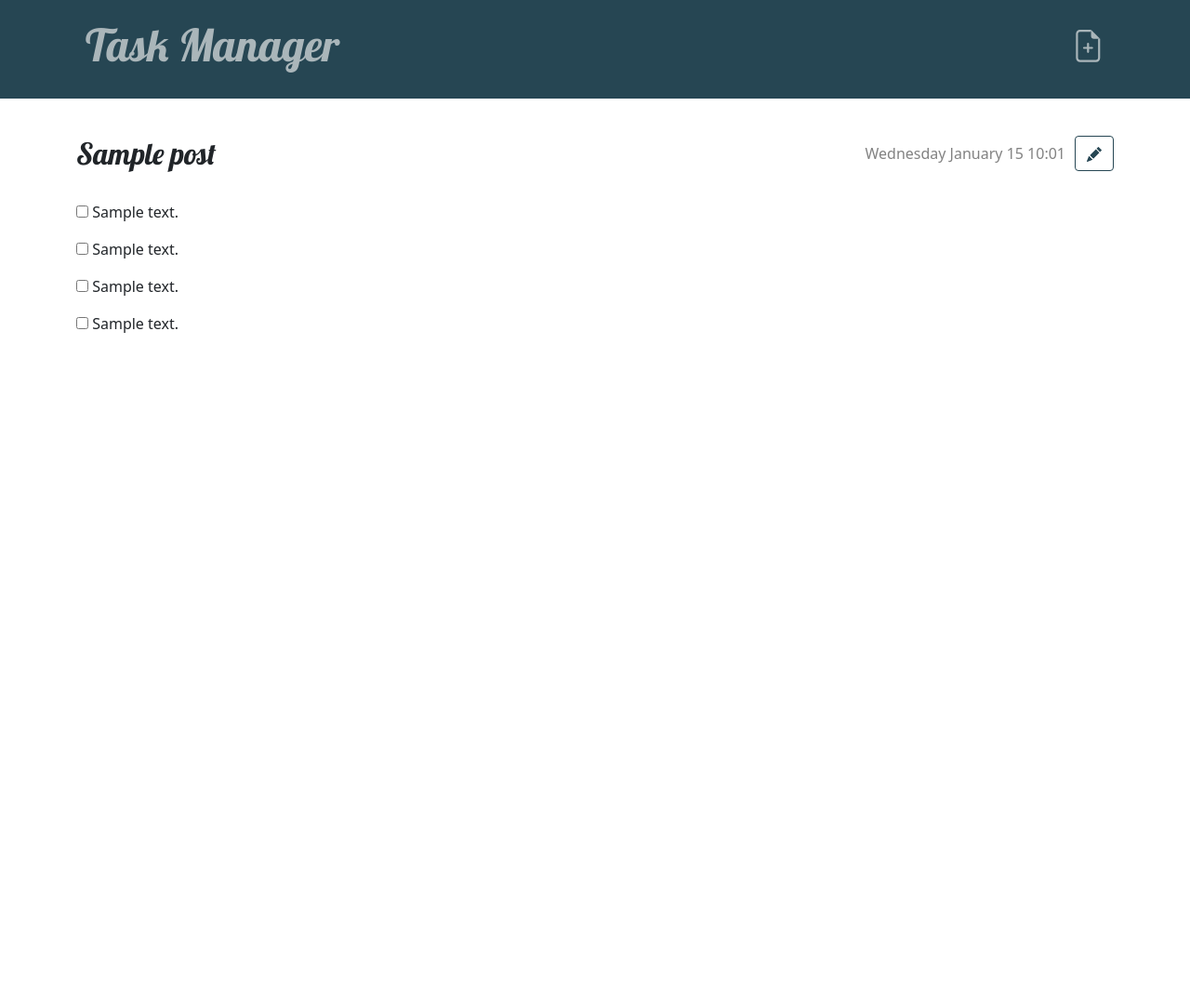
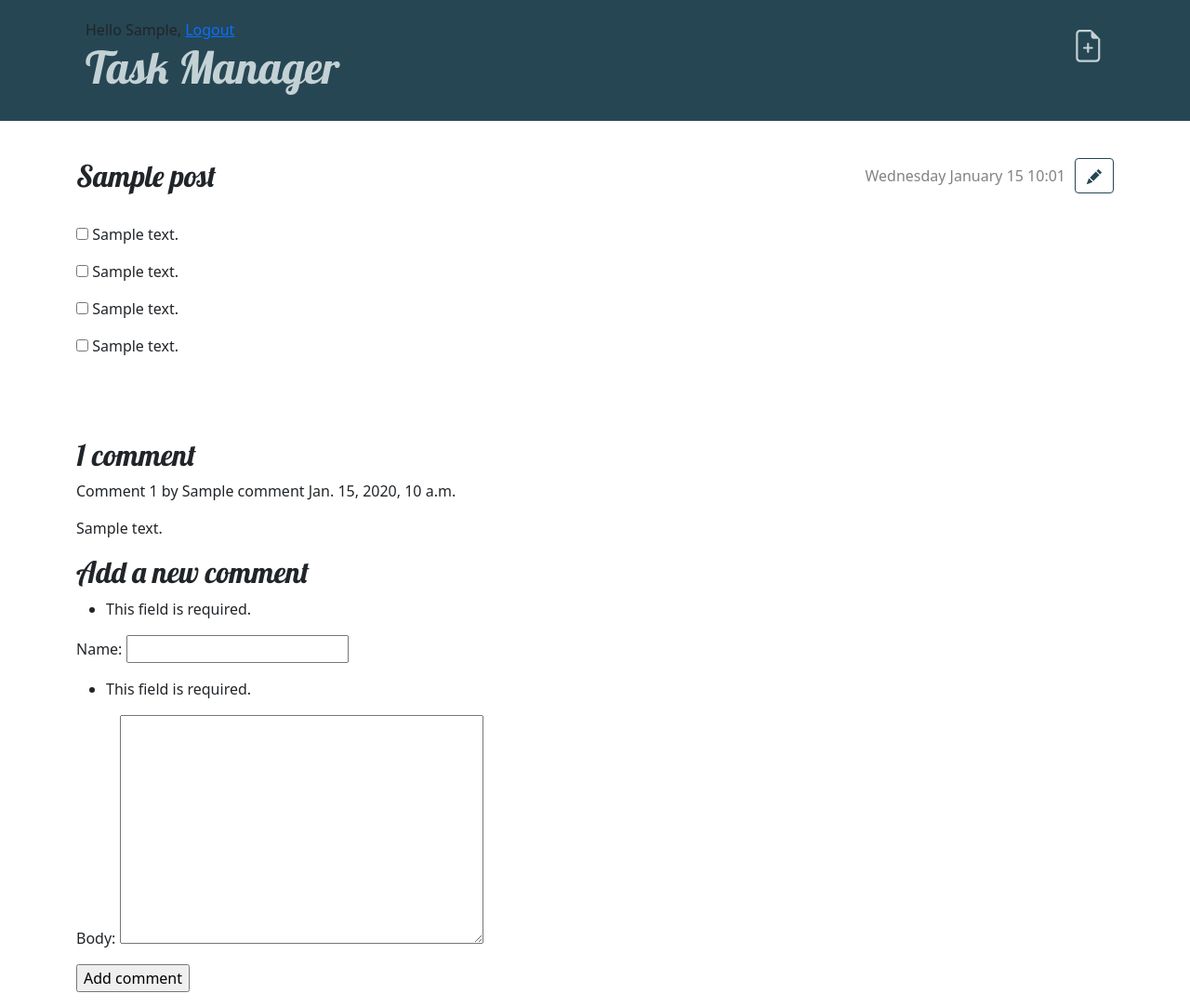
Before and after one commit to ar91904/my-firstblog, a Django app: page /post/1/ in a window 1280 px wide. Shown: the whole page at 93% size. Before the commit the page ends 358 px from the top, so only its background shows below. Run offline with Django 3.2, Linux system fonts and the light colour scheme; a user stored in the database is signed in; tables that the repository leaves empty hold one stand-in row (values such as "Sample post"); some libraries are stand-ins or nearby versions.

Commit message:
Log in page

```diff
--- a/blog/forms.py
+++ b/blog/forms.py
@@ -1,8 +1,16 @@
 from django import forms
-
-from .models import Post
+from .models import Post, Comment
 
 class PostForm(forms.ModelForm):
     class Meta:
         model = Post
         fields = ('title', 'text','text1', 'text2', 'text3',)
+
+class CommentForm(forms.ModelForm):
+    class Meta:
+        model = Comment
+        fields = ('name', 'body')
+
+class LoginForm(forms.Form):
+    username = forms.CharField()
+    password = forms.CharField(widget=forms.PasswordInput)
--- a/blog/models.py
+++ b/blog/models.py
@@ -1,6 +1,9 @@
 from django.conf import settings
 from django.db import models
 from django.utils import timezone
+from django.urls import reverse
+from taggit.managers import TaggableManager
+
 
 class Post(models.Model):
     STATUS_CHOICES = (
@@ -17,12 +20,34 @@
     created_date = models.DateTimeField(auto_now_add=True)
     status = models.CharField(max_length=10,
                               choices=STATUS_CHOICES,
-                              default='draft')
+                              default='published')
+    tags = TaggableManager()
 
+    def get_absolute_url(self):
+        return reverse('blog:post_detail',
+                       args=[self.publish.year,
+                             self.publish.month,
+                             self.publish.day, self.pk])
 
     def publish(self):
-        self.published_date = timezone.now()
+        self.created_date = timezone.now()
         self.save()
 
     def __str__(self):
         return self.title
+
+class Comment(models.Model):
+    post = models.ForeignKey(Post,
+                             on_delete = models.CASCADE,
+                             related_name='comments')
+    name = models.CharField(max_length=80)
+    body = models.TextField()
+    created = models.DateTimeField(auto_now_add=True)
+    updated = models.DateTimeField(auto_now=True)
+    active = models.BooleanField(default=True)
+
+    class Meta:
+        ordering = ('created',)
+
+    def __str__(self):
+        return f'Comment by {self.name} on {self.post}'
--- a/blog/static/css/blog.css
+++ b/blog/static/css/blog.css
@@ -6,16 +6,18 @@
 }
 
 .page-header h1,
-.page-header h1 a,
-.page-header h1 a:visited,
-.page-header h1 a:active {
-    color: #aab6ba;
+.page-header h1 a {
+    color: #c3d1d5;
     font-size: 36pt;
     text-decoration: none;
 }
 
+.page-header h1 a:hover {
+    color: #98a3a6
+}
+
 .body {
-    background-color: e6f5f4;
+    background-color: #e6f5f4;
 }
 
 h1,
@@ -40,22 +42,27 @@
     width: 100%;
 }
 
-.top-menu,
-.top-menu:hover,
-.top-menu:visited {
-    color: #aab6ba;
+.top-menu {
+    color: #c3d1d5;
     float: right;
     font-size: 26pt;
     margin-right: 20px;
+}
+
+.top-menu:hover {
+    color:#98a3a6
 }
 
 .post {
     margin-bottom: 70px;
 }
 
-.post h2 a,
-.post h2 a:visited {
+.post h2 a {
     color: #000000;
+}
+
+.post h2 a:hover {
+    color:#454545;
 }
 
 .post > .date,
@@ -74,3 +81,11 @@
     color: #FFFFFF;
     background-color: #264653;
 }
+
+.pagination {
+    color: #264653;
+    padding-bottom: 10px;
+}
+.pagination:hover {
+    color: #4a88a1;
+}
--- a/blog/templates/blog/base.html
+++ b/blog/templates/blog/base.html
@@ -2,15 +2,24 @@
 <!DOCTYPE html>
 <html>
     <head>
-        <title>Django Girls blog</title>
+        <title>Task Manager</title>
         <link rel="stylesheet" href="https://cdn.jsdelivr.net/npm/bootstrap@5.1.3/dist/css/bootstrap.min.css" integrity="sha384-1BmE4kWBq78iYhFldvKuhfTAU6auU8tT94WrHftjDbrCEXSU1oBoqyl2QvZ6jIW3" crossorigin="anonymous">
         <link href='//fonts.googleapis.com/css?family=Lobster&subset=latin,latin-ext' rel='stylesheet' type='text/css'>
-        <link rel="stylesheet" href="{% static 'css/blog.css' %}">
+        <link rel="stylesheet" href="/static/css/blog.css?{% now 'U' %}"> <!-- now U bit allows css to update without clesring cache -->
     </head>
     <body>
         <header class="page-header">
             <div class="container">
-                {% if user.is_authenticated %}
+                <span class="user">
+                    {% if request.user.is_authenticated %}
+                        Hello {{ request.user.first_name }},
+                        <a href="{% url 'logout' %}">Logout</a>
+                    {% else %}
+                        <a href="{% url 'login' %}">Log in</a>
+                    {% endif %}
+                </span>
+
+                {% if request.user.is_authenticated %}
                     <a href="{% url 'post_new' %}" class="top-menu">
                         {% include './icons/file-earmark-plus.svg' %}
                     </a>
@@ -22,7 +31,6 @@
             <div class="row">
                 <div class="col">
                     {% block content %}
-                    {% include "pagination.html" with page=posts %}
                     {% endblock %}
                 </div>
             </div>
--- a/blog/templates/blog/post_detail.html
+++ b/blog/templates/blog/post_detail.html
@@ -1,4 +1,5 @@
 {% extends 'blog/base.html' %}
+{% load static %}
 
 {% block content %}
     <article class="post">
@@ -24,4 +25,30 @@
         <br /><input type="checkbox" name="checkbox3" id="checkbox3_id" value="value">
         <label for="checkbox3_id"><p>{{ post.text3|linebreaksbr }}</p></label>
     </article>
+    {% with comments.count as total_comments %}
+        <h2>
+            {{ total_comments }} comment{{ total_comments|pluralize }}
+        </h2>
+    {% endwith %}
+    {% for comment in comments %}
+        <div class="comment">
+            <p class="info">
+                Comment {{ forloop.counter }} by {{ comment.name }}
+                {{ comment.created }}
+            </p>
+            {{ comment.body|linebreaks }}
+        </div>
+    {% empty %}
+        <p>There are no comments yet.</p>
+    {% endfor %}
+    {% if new_comment %}
+        <h2>Your comment has been added.</h2>
+    {% else %}
+        <h2>Add a new comment</h2>
+        <form method="post">
+            {{ comment_form.as_p }}
+            {% csrf_token %}
+            <p><input type="submit" value="Add comment"></p>
+        </form>
+    {% endif %}
 {% endblock %}
--- a/blog/templates/blog/post_edit.html
+++ b/blog/templates/blog/post_edit.html
@@ -1,4 +1,5 @@
 {% extends 'blog/base.html' %}
+{% load static %}
 
 {% block content %}
     <h2>New post</h2>
--- a/blog/urls.py
+++ b/blog/urls.py
@@ -1,6 +1,7 @@
 from django.urls import path
+from django.contrib.auth import views as auth_views
 from . import views
-from blog.views import deleteTodoItem
+
 
 urlpatterns = [
     path('', views.post_list, name='post_list'),
@@ -8,4 +9,7 @@
     path('post/new/', views.post_new, name='post_new'),
     path('post/<int:pk>/edit/', views.post_edit, name='post_edit'),
     path('post/<int:pk>/delete/', views.deleteTodoItem, name='deleteTodoItem'),
+    path('login/', auth_views.LoginView.as_view(), name='login'),
+    path('logout/', auth_views.LogoutView.as_view(), name='logout'),
+    path('', views.dashboard, name='dashboard'),
 ]
--- a/blog/views.py
+++ b/blog/views.py
@@ -2,9 +2,20 @@
 from django.utils import timezone
 from .models import Post
 from django.shortcuts import render, get_object_or_404
-from .forms import PostForm
+from .forms import PostForm, CommentForm, LoginForm
 from django.shortcuts import redirect
 from django .core.paginator import Paginator, EmptyPage, PageNotAnInteger
+from django.http import HttpResponse
+from django.contrib.auth import authenticate, login
+from django.contrib.auth.decorators import login_required
+
+
+@login_required
+def dashboard(request):
+    return render(request,
+                  'blog/dashboard.html',
+                  {'section': 'dashbaord'})
+
 
 def post_list(request):
     object_list = Post.objects.filter(published_date__lte=timezone.now()).order_by('published_date')
@@ -19,11 +30,33 @@
     except EmptyPage:
         # If page is out of range deliver last page of results
         posts = paginator.page(paginator.num_pages)
-    return render(request, 'blog/post_list.html', {'posts': posts, 'page': page})
+    return render(request, 'blog/post_list.html', {'posts': posts,
+                                                   'page': page})
 
 def post_detail(request, pk):
-    post = get_object_or_404(Post, pk=pk)
-    return render(request, 'blog/post_detail.html', {'post': post})
+    post = get_object_or_404(Post, pk=pk,)
+
+    # List of active comments for this post
+    comments = post.comments.filter(active=True)
+    comment_form = CommentForm(data=request.POST)
+
+    new_comment = None
+    if request.method == 'POST':
+        # A comment was posted
+        if comment_form.is_valid():
+            # Create Comment object but don't save to database yet
+            new_comment = comment_form.save(commit=False)
+            # Assign current post to comment
+            new_comment.post = post
+            # Save the comment to database
+            new_comment.save()
+        else:
+            comment_form = CommentForm()
+    return render(request, 'blog/post_detail.html', {'post': post,
+                                                     'comments': comments,
+                                                     'new_comment': new_comment,
+                                                     'comment_form': comment_form})
+
 
 def post_new(request):
     if request.method == "POST":
@@ -62,3 +95,23 @@
     else:
         form = PostForm(instance=post)
     return render(request, 'blog/post_edit.html', {'form': form})
+
+def user_login(request):
+    if request.method == 'POST':
+        form = LoginForm(request.POST)
+        if form.is_valid():
+            cd = form.cleaned_data
+            user = authenticate(request,
+                                username=cd['username'],
+                                password=cd['password'])
+            if user is not None:
+                if user.is_active:
+                    login(request, user)
+                    return HttpResponse('Authenticated successfully')
+                else:
+                    return HttpResponse('Disabled account')
+            else:
+                return HttpResponse('Invalid login')
+    else:
+        form = LoginForm()
+    return render(request, 'blog/login.html', {'form': form})
--- a/mysite/settings.py
+++ b/mysite/settings.py
@@ -27,17 +27,21 @@
 
 ALLOWED_HOSTS = ['127.0.0.1', '.pythonanywhere.com']
 
+LOGIN_REDIRECT_URL = 'login'
+LOGIN_URL = 'login'
+LOGOUT_URL = 'logout'
 
 # Application definition
 
 INSTALLED_APPS = [
+    'blog',
+    'taggit',
     'django.contrib.admin',
     'django.contrib.auth',
     'django.contrib.contenttypes',
     'django.contrib.sessions',
     'django.contrib.messages',
     'django.contrib.staticfiles',
-    'blog',
 ]
 
 MIDDLEWARE = [
```
Also changed, not shown: blog/admin.py (+7 -1 lines), blog/templates/blog/pagination.html (+12 -12 lines), blog/templates/blog/post_list.html (+3 -8 lines), blog/templates/registration/login.html (added, +23 -0 lines), blog/templates/registration/logout.html (added, +12 -0 lines), blog/migrations/0005_comment.py (added), blog/migrations/0006_auto_20230725_1142.py (added).
